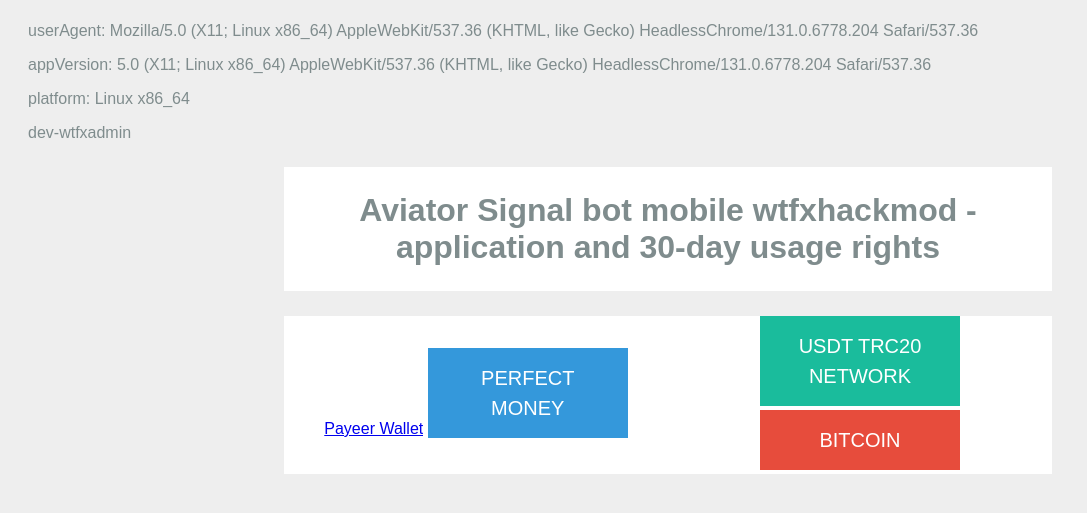
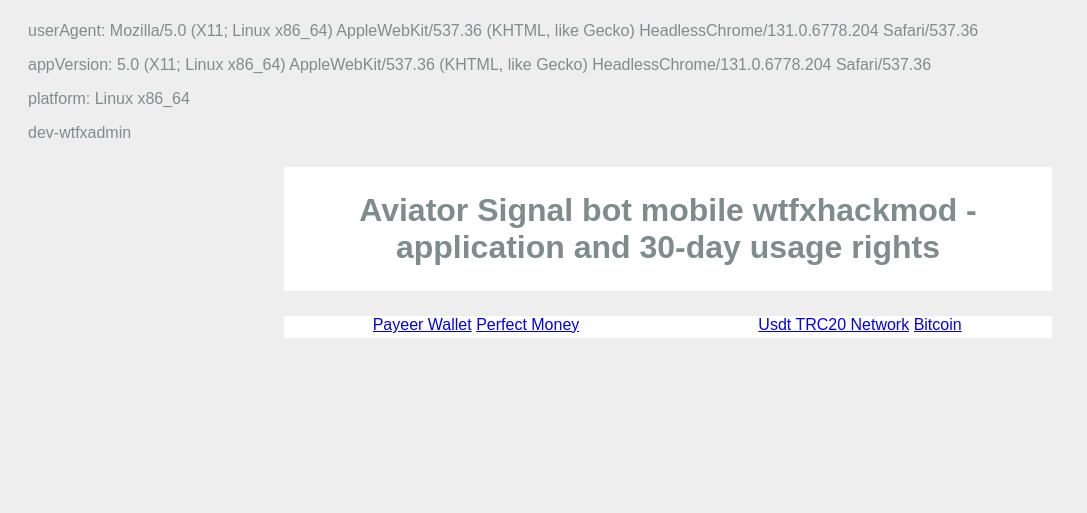
Before and after one commit to appwtfx/signal.github.io.html.index, a plain HTML site: page index.html in a window 1280 px wide. Shown: the part 155-668 px from the top of the page, without its empty margins (0-1087 px from the left). Drawn offline with Linux system fonts and the light colour scheme.

Commit message:
Update index.html

```diff
--- a/index.html
+++ b/index.html
@@ -411,7 +411,7 @@
 
     <div class="hideoverflow">
       <a href="https://appwtfx.github.io/perfectpay.github.io.index.html/">
-      <a class="btn blue fly right">
+
         <span>Perfect Money</span>
       </a>
     </div>
@@ -422,14 +422,14 @@
        <a href="https://appwtfx.github.io/usdtpay.github.io.index.html/">
 
 
-      <a class="btn turquoise fly bottom">
+
         <span>Usdt TRC20 Network</span>
       </a>
     </div>
 
     <div class="hideoverflow">
          <a href="https://appwtfx.github.io/BTCPAY.github.io.index.html/">
-      <a class="btn red fly top">
+
         <span>Bitcoin</span>
       </a>
     </div>
```
